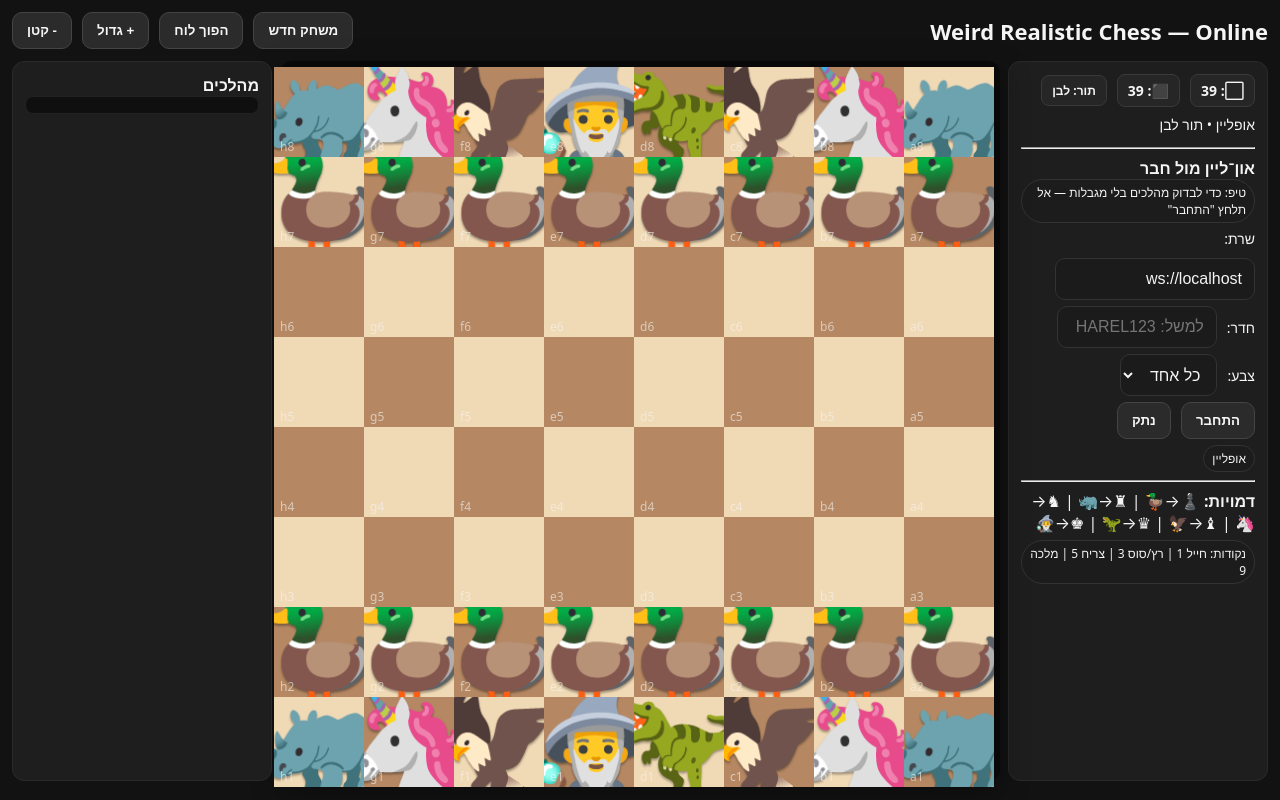
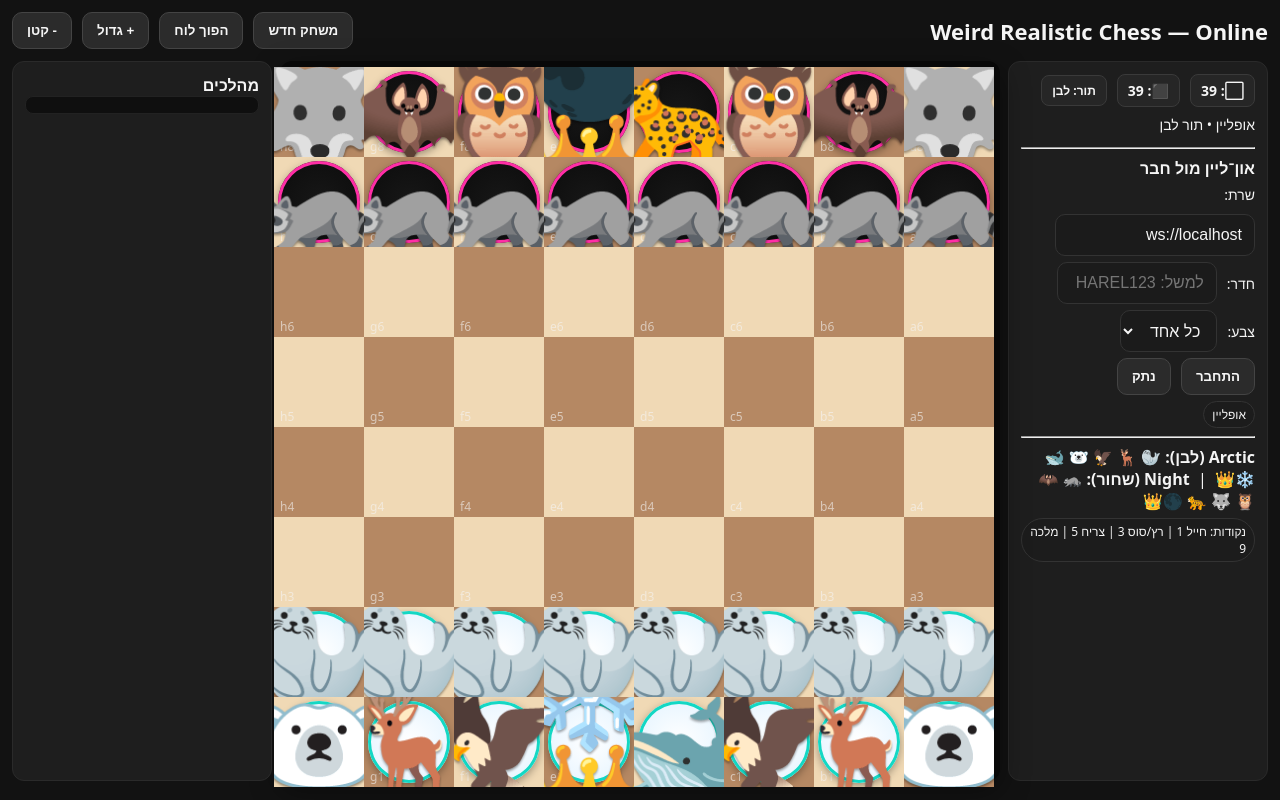
Before and after one commit to dubi123/weird-chess, a website: page weird_chess_online.html in a window 1280 px wide. Drawn offline with Linux system fonts and the light colour scheme.

Commit message:
Theme: Arctic (white) vs Night (black) tokens + big icons

```diff
--- a/weird_chess_online.html
+++ b/weird_chess_online.html
@@ -3,7 +3,7 @@
 <head>
 <meta charset="utf-8">
 <meta name="viewport" content="width=device-width, initial-scale=1, viewport-fit=cover">
-<title>Weird Realistic Chess — Online (XL Icons v4)</title>
+<title>Weird Realistic Chess — Online (Arctic vs Night)</title>
 <style>
   :root{ --bg:#121212; --panel:#1e1e1e; --text:#f5f5f5; --light:#f0d9b5; --dark:#b58863; --accent:#00e0b8; --warn:#ff4d4f; }
   *{box-sizing:border-box; -webkit-tap-highlight-color: transparent;}
@@ -16,20 +16,40 @@
   .btn:active{transform:scale(.98)}
   .wrap-board{display:flex; justify-content:center; align-items:flex-start}
   .board-wrap{ width:min(96vmin, 96vw); max-width:720px; aspect-ratio:1/1; }
-  /* Force square size independent of your old CSS */
   .board{ display:grid; grid-template-columns:repeat(8, min(12.5vmin, 90px)); grid-template-rows:repeat(8, min(12.5vmin, 90px));
           border:6px solid #080808; border-radius:12px; box-shadow:0 10px 30px rgba(0,0,0,.4); background:#111; width:100%; height:100%; }
   .sq{ position:relative; user-select:none; display:flex; align-items:center; justify-content:center; line-height:1; overflow:hidden; touch-action:manipulation; }
   .light{background:var(--light)} .dark{background:var(--dark)}
   .sq.coord::after{content:attr(data-coord); position:absolute; left:6px; bottom:4px; font-size:clamp(9px, 1.8vw, 12px); opacity:.6; pointer-events:none;}
-  /* >>> XL ICONS independent of variables <<< */
-  .piece{ font-size: clamp(52px, 13.5vmin, 112px) !important; line-height:1; filter:drop-shadow(0 2px 1px rgba(0,0,0,.35)); cursor:pointer; transition:transform .05s; pointer-events:none; }
+
+  /* ===== Arctic vs Night tokens ===== */
+  .token{
+    position: relative; width: 92%; height: 92%;
+    border-radius: 50%; display:flex; align-items:center; justify-content:center;
+    box-shadow: 0 3px 8px rgba(0,0,0,.35), inset 0 0 0 3px var(--ring);
+    z-index:2;
+  }
+  .token.arctic{ --ring:#13d8c4; background: radial-gradient(#fff 0%, #eaf6ff 70%, #d6ecff 100%); }
+  .token.night { --ring:#ff2ea6; background: radial-gradient(#171717 0%, #0f0f0f 70%, #0a0a0a 100%); }
+
+  /* Big, crisp glyphs */
+  .piece{
+    font-size: clamp(52px, 13.5vmin, 112px) !important;
+    line-height:1; filter:drop-shadow(0 2px 1px rgba(0,0,0,.35)); pointer-events:none;
+  }
   @media (max-width: 600px){ .piece{ font-size: clamp(60px, 15vmin, 128px) !important; } }
+
   .sel{outline:3px solid var(--accent); outline-offset:-3px}
+  .sq.sel .token{ box-shadow:
+     0 0 0 3px var(--ring),
+     0 3px 8px rgba(0,0,0,.35),
+     0 0 24px color-mix(in srgb, var(--ring) 45%, transparent); }
+
   .dest{position:absolute; inset:0; display:flex; align-items:center; justify-content:center; pointer-events:none; z-index:1;}
   .dot{width:30%; height:30%; border-radius:50%; background:rgba(0,0,0,.22); outline:2px solid rgba(0,0,0,.15);}
   .capture{outline:3px solid rgba(180,0,0,.6); outline-offset:-3px}
   .incheck{box-shadow:inset 0 0 0 4px var(--warn)}
+
   .panel{background:var(--panel); border:1px solid #2a2a2a; border-radius:12px; padding:12px;}
   .score{font-weight:700; font-size:14px; display:flex; gap:10px; align-items:center; flex-wrap:wrap}
   .score span{padding:6px 10px; border-radius:8px; background:#262626; border:1px solid #3a3a3a}
@@ -37,10 +57,20 @@
   .moves{max-height:60vh; overflow:auto; direction:ltr; background:#0f0f0f; border-radius:8px; padding:8px; border:1px solid #222}
   .moves table{width:100%; border-collapse:collapse}
   .moves td{padding:6px 6px; border-bottom:1px dashed #222; font-family:ui-monospace, SFMono-Regular, Menlo, Monaco, Consolas, monospace; font-size:13px}
-  @media (max-width: 980px){ body{ grid-template-columns: 1fr; } aside.panel:first-of-type{ order:2 } main.wrap-board{ order:1 } aside.panel:last-of-type{ order:3 } .board-wrap{ width:min(94vmin, 100%); } header{flex-wrap:wrap} }
+
+  @media (max-width: 980px){
+    body{ grid-template-columns: 1fr; }
+    aside.panel:first-of-type{ order:2 }
+    main.wrap-board{ order:1 }
+    aside.panel:last-of-type{ order:3 }
+    .board-wrap{ width:min(94vmin, 100%); }
+    header{flex-wrap:wrap}
+  }
+
   input,select{background:#1b1b1b; color:var(--text); border:1px solid #333; border-radius:10px; padding:10px 12px; min-height:42px; font-size:16px}
   label{font-size:14px}
   .tag{display:inline-block; padding:4px 8px; border:1px solid #333; border-radius:999px; font-size:12px; background:#1c1c1c}
+
   .promo{position:fixed; inset:0; background:rgba(0,0,0,.6); display:none; align-items:center; justify-content:center; padding:16px}
   .promo .box{background:#101010; padding:14px; border-radius:14px; border:1px solid #2a2a2a; width:min(420px, 96vw)}
   .row{display:flex; gap:10px; align-items:center; flex-wrap:wrap}
@@ -66,7 +96,7 @@
     </div>
     <div class="status" id="status">מתחבר לשרת...</div>
     <hr>
-    <div><b>און־ליין מול חבר</b> <span class="tag">טיפ: כדי לבדוק מהלכים בלי מגבלות — אל תלחץ "התחבר"</span></div>
+    <div><b>און־ליין מול חבר</b></div>
     <div class="row" style="margin-top:6px">
       <label>שרת:</label>
       <input id="wsUrl" placeholder="(auto)" style="width:200px">
@@ -92,7 +122,7 @@
       <div id="netInfo" style="opacity:.85; font-size:12px; margin-top:4px"></div>
     </div>
     <hr>
-    <div><b>דמויות:</b> ♟️→🦆 | ♜→🦏 | ♞→🦄 | ♝→🦅 | ♛→🦖 | ♚→🧙‍♂️</div>
+    <div><b>Arctic (לבן):</b> 🦭 🦌 🦅 🐻‍❄️ 🐋 ❄️👑 &nbsp;|&nbsp; <b>Night (שחור):</b> 🦝 🦇 🦉 🐺 🐆 🌑👑</div>
     <div class="tag" style="margin-top:6px">נקודות: חייל 1 | רץ/סוס 3 | צריח 5 | מלכה 9</div>
   </aside>
 
@@ -115,15 +145,17 @@
   </div>
 
 <script>
-// Auto WS URL
 document.addEventListener('DOMContentLoaded', () => {
   document.getElementById('wsUrl').value =
     (location.protocol === 'https:' ? 'wss://' : 'ws://') + location.host;
 });
 
-/* ===== FULL CHESS ENGINE (as before) ===== */
+/* ===== Engine + Arctic/Night Skin ===== */
 const START_FEN = "rnbqkbnr/pppppppp/8/8/8/8/PPPPPPPP/RNBQKBNR w KQkq - 0 1";
-const SKIN = {'P':'🦆','N':'🦄','B':'🦅','R':'🦏','Q':'🦖','K':'🧙‍♂️','p':'🦆','n':'🦄','b':'🦅','r':'🦏','q':'🦖','k':'🧙‍♂️'};
+const SKIN = {
+  'P':'🦭','N':'🦌','B':'🦅','R':'🐻‍❄️','Q':'🐋','K':'❄️👑',
+  'p':'🦝','n':'🦇','b':'🦉','r':'🐺','q':'🐆','k':'🌑👑'
+};
 const PIECE_VALUE = { 'p':1, 'n':3, 'b':3, 'r':5, 'q':9 };
 const boardEl = document.getElementById('board'), statusEl = document.getElementById('status'), turnTag = document.getElementById('turnTag');
 const scoreWEl = document.getElementById('scoreW'), scoreBEl = document.getElementById('scoreB'), moveTable = document.getElementById('movelist');
@@ -269,7 +301,7 @@ document.getElementById('btn-flip').onclick=()=>{ flip=!flip; draw(); };
 document.getElementById('btn-connect').onclick=connectWS;
 document.getElementById('btn-disconnect').onclick=disconnectWS;
 
-/* Zoom controls for icon size (saved to localStorage) */
+/* Zoom controls for icons (transform scale, stored in localStorage) */
 const ZOOM_KEY='wc_zoom';
 function applyZoom(){
   const z=parseFloat(localStorage.getItem(ZOOM_KEY)||'1');
@@ -285,8 +317,12 @@ function draw(){
   for(let r=0;r<8;r++) for(let c=0;c<8;c++){
     let rr=flip?7-r:r, cc=flip?7-c:c, idx=rcToIndex(rr,cc), p=state.squares[idx];
     const sq=document.createElement('div'); sq.className='sq '+(((r+c)%2===0)?'light':'dark')+' coord'; sq.dataset.index=idx; sq.dataset.coord=coordLabel(rr,cc);
-    sq.onclick=()=>selectSquare(idx); // click on the cell (emoji has pointer-events:none)
-    if(p){ const el=document.createElement('div'); el.className='piece '+(isWhite(p)?'white':'black'); el.textContent=SKIN[p]; sq.appendChild(el); }
+    sq.onclick=()=>selectSquare(idx);
+    if(p){
+      const wrap=document.createElement('div'); wrap.className='token '+(isWhite(p)?'arctic':'night');
+      const el=document.createElement('div'); el.className='piece '+(isWhite(p)?'white':'black'); el.textContent=SKIN[p];
+      wrap.appendChild(el); sq.appendChild(wrap);
+    }
     boardEl.appendChild(sq);
   }
   paintCheckSquares(); score(); renderMoveList(); turnTag.textContent='תור: '+(state.turn==='w'?'לבן':'שחור'); applyZoom();
@@ -313,10 +349,9 @@ function highlight(from, moves){
 }
 
 function selectSquare(idx){
-  // If connected online: only your color & your turn can move.
   if(net.connected){
     const myTurn = (net.color==='white' && state.turn==='w') || (net.color==='black' && state.turn==='b');
-    if(!myTurn){ statusEl.textContent='זה לא התור שלך (או שאתה צופה). נסה אופליין או בחר צבע מתאים.'; return; }
+    if(!myTurn){ statusEl.textContent='זה לא התור שלך (או שאתה צופה).'; return; }
   }
   const p = state.squares[idx];
   if(selected===idx){ clearHighlights(); selected=null; return; }
@@ -350,7 +385,7 @@ function loadSnapshot(s){ state.squares=s.squares; state.turn=s.turn; state.cast
 function serializeMove(m){ return {from:m.from,to:m.to,promo:m.promo||null,castle:m.castle||null,enpassant:!!m.enpassant,capture:!!m.capture,double:!!m.double,piece:m.piece}; }
 function deserializeMove(m){ return {from:m.from,to:m.to,promo:m.promo,castle:m.castle,enpassant:m.enpassant,capture:m.capture,double:m.double,piece:m.piece}; }
 
-// WS client
+// WebSocket client
 function connectWS(){
   if(net.connected) return;
   const url = document.getElementById('wsUrl').value || ((location.protocol==='https:'?'wss://':'ws://')+location.host);
```
